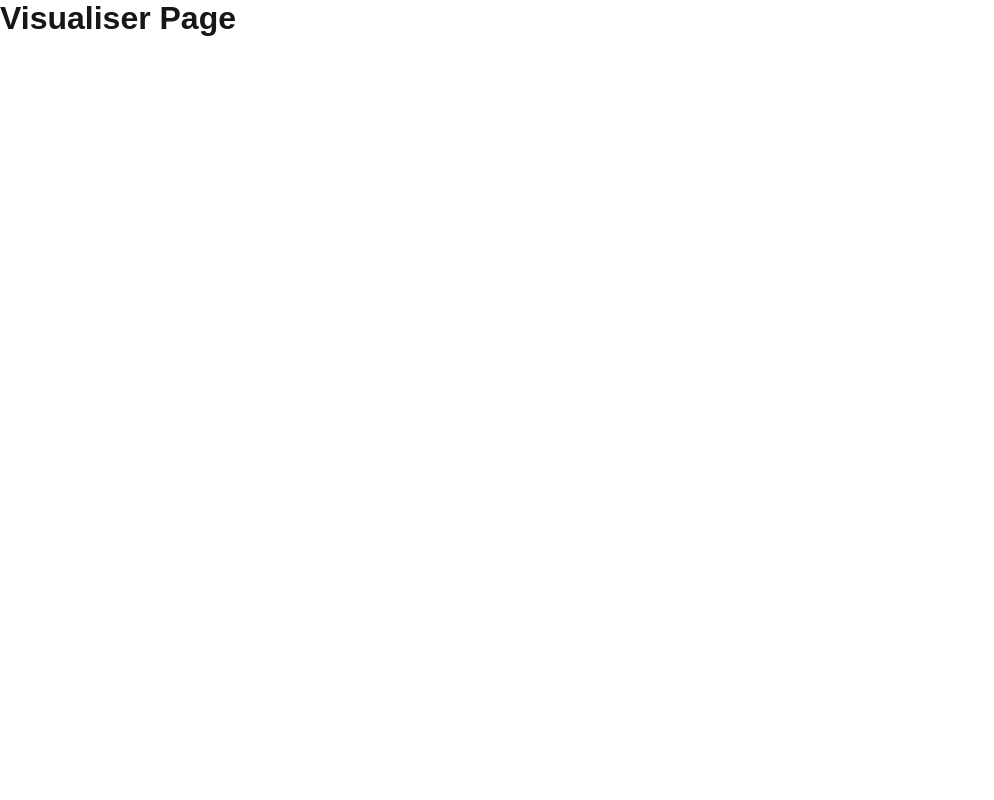
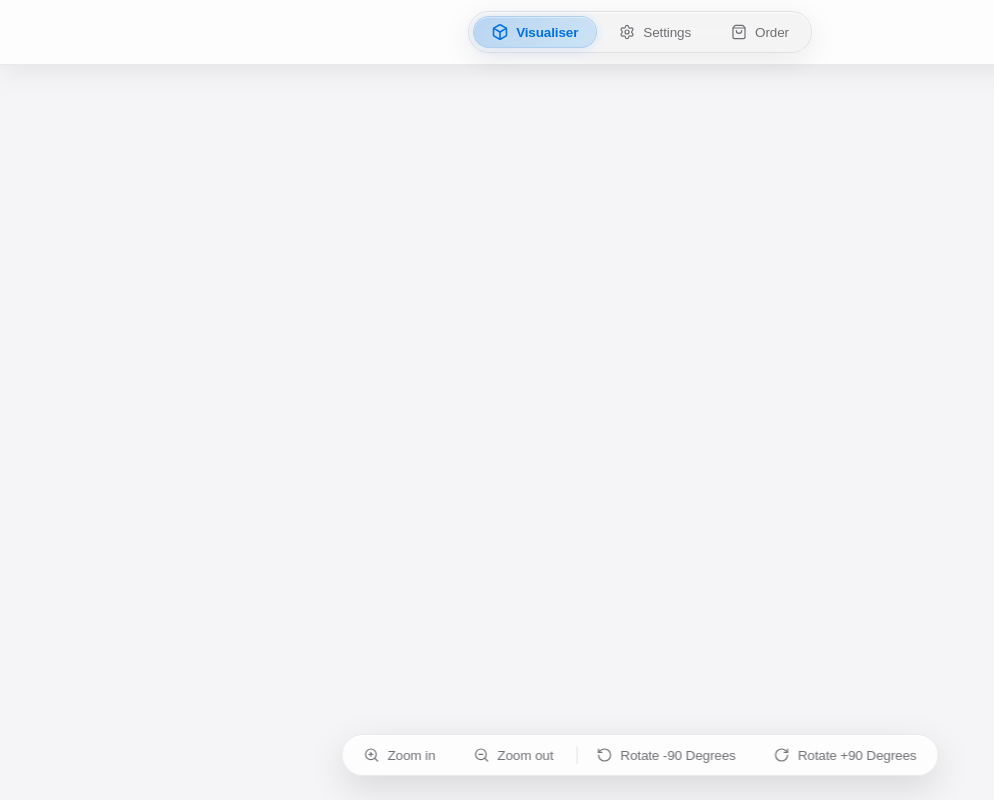
Before and after one commit to LTSmq/comp4050-epic-team, a Next.js app in the folder website/: page /visualiser in a window 1280 px wide. Shown: the whole page, without its empty margins (0-994 px from the left). Built offline with nearby package versions, Linux system fonts and the light colour scheme.

Commit message:
feat(ui): navbars, lucide for icons
added /components/topNavBar
added /components/bottomNavBar
added lucide-react to dependencies

```diff
--- a/website/package.json
+++ b/website/package.json
@@ -9,6 +9,7 @@
     "lint": "eslint"
   },
   "dependencies": {
+    "lucide-react": "^1.31.0",
     "next": "16.3.0",
     "react": "19.2.8",
     "react-dom": "19.2.8"
--- a/website/src/app/visualiser/page.tsx
+++ b/website/src/app/visualiser/page.tsx
@@ -1,7 +1,15 @@
+"use client";
+
+import TopNavBar from "@/components/topNavBar/topNavBar";
+import BottomBar from "@/components/bottomBar/bottomBar";
+import { styles } from "./style";
+
 export default function VisualiserPage() {
   return (
-    <main>
-      <h1>Visualiser Page</h1>
-    </main>
+    <div style={styles.pageWrapper}>
+      <TopNavBar />
+      <main style={styles.mainContent} />
+      <BottomBar />
+    </div>
   );
 }
--- a/website/src/app/visualiser/style.ts
+++ b/website/src/app/visualiser/style.ts
@@ -1 +1,13 @@
-export const styles = {};
+import type { CSSProperties } from "react";
+
+export const styles: Record<string, CSSProperties> = {
+  pageWrapper: {
+    minHeight: "100vh", width: "100%", backgroundColor: "#f5f5f7", color: "#1d1d1f",
+    display: "flex", flexDirection: "column", position: "relative", overflowX: "hidden",
+  },
+  mainContent: {
+    flex: 1, display: "flex", flexDirection: "column", width: "100%", position: "relative",
+  },
+};
+
+export default styles;
--- /dev/null
+++ b/website/src/components/bottomBar/bottomBar.module.css
@@ -0,0 +1,97 @@
+.bottomBarWrapper {
+  position: fixed;
+  z-index: 100;
+  bottom: 24px;
+  left: 50%;
+  transform: translateX(-50%);
+}
+
+.capsuleTrack {
+  display: flex;
+  align-items: center;
+  gap: 4px;
+  padding: 4px;
+  border: 1px solid rgba(0, 0, 0, 0.08);
+  border-radius: 28px;
+  background-color: rgba(255, 255, 255, 0.82);
+  box-shadow: inset 0 1px 1px rgba(255, 255, 255, 0.8), 0 12px 36px rgba(0, 0, 0, 0.12);
+  backdrop-filter: blur(24px) saturate(180%);
+  -webkit-backdrop-filter: blur(24px) saturate(180%);
+}
+
+.controlButton {
+  display: flex;
+  align-items: center;
+  gap: 8px;
+  padding: 7px 16px;
+  border: 1px solid transparent;
+  border-radius: 22px;
+  background-color: transparent;
+  color: #6e6e73;
+  font-size: 13.5px;
+  font-family: inherit;
+  letter-spacing: -0.01em;
+  cursor: pointer;
+  user-select: none;
+  transition: all 0.25s cubic-bezier(0.16, 1, 0.3, 1);
+}
+
+.controlButton:active {
+  background-color: rgba(0, 0, 0, 0.1);
+  transform: translateY(0) scale(0.97);
+}
+
+.iconWrapper {
+  display: flex;
+  align-items: center;
+  justify-content: center;
+  color: #6e6e73;
+  transition: all 0.25s ease;
+}
+
+.label {
+  font-weight: 500;
+  transition: color 0.2s ease;
+}
+
+.divider {
+  width: 1px;
+  height: 18px;
+  margin: 0 2px;
+  background-color: rgba(0, 0, 0, 0.1);
+}
+
+@media (hover: hover) {
+  .controlButton:hover {
+    background-color: rgba(0, 0, 0, 0.05);
+    color: #1d1d1f;
+    transform: translateY(-1px);
+  }
+
+  .controlButton:hover .iconWrapper {
+    color: #1d1d1f;
+    transform: scale(1.08);
+  }
+}
+
+@media (max-width: 640px) {
+  .bottomBarWrapper {
+    bottom: max(16px, env(safe-area-inset-bottom));
+    max-width: calc(100% - 24px);
+  }
+
+  .controlButton {
+    width: 44px;
+    height: 44px;
+    justify-content: center;
+    padding: 0;
+  }
+
+  .label {
+    display: none;
+  }
+
+  .divider {
+    margin: 0;
+  }
+}
--- /dev/null
+++ b/website/src/components/bottomBar/bottomBar.tsx
@@ -0,0 +1,41 @@
+import { RotateCcw, RotateCw, type LucideIcon, ZoomIn, ZoomOut } from "lucide-react";
+import styles from "./bottomBar.module.css";
+
+interface ControlItem {
+  name: string;
+  actionKey: string;
+  icon: LucideIcon;
+}
+
+const controlItems: ControlItem[] = [
+  { name: "Zoom in", actionKey: "zoom-in", icon: ZoomIn },
+  { name: "Zoom out", actionKey: "zoom-out", icon: ZoomOut },
+  { name: "Rotate -90 Degrees", actionKey: "rotate-ccw", icon: RotateCcw },
+  { name: "Rotate +90 Degrees", actionKey: "rotate-cw", icon: RotateCw },
+];
+
+export function BottomBar() {
+  return (
+    <aside className={styles.bottomBarWrapper} aria-label="3D Viewport Controls">
+      <div className={styles.capsuleTrack}>
+        {controlItems.map((item, index) => {
+          const Icon = item.icon;
+
+          return (
+            <div key={item.actionKey} style={{ display: "flex", alignItems: "center" }}>
+              {index === 2 && <div className={styles.divider} />}
+              <button type="button" className={styles.controlButton} aria-label={item.name}>
+                <span className={styles.iconWrapper}>
+                  <Icon size={16} strokeWidth={1.8} aria-hidden="true" />
+                </span>
+                <span className={styles.label}>{item.name}</span>
+              </button>
+            </div>
+          );
+        })}
+      </div>
+    </aside>
+  );
+}
+
+export default BottomBar;
--- /dev/null
+++ b/website/src/components/topNavBar/topNavBar.module.css
@@ -0,0 +1,133 @@
+.header {
+  position: sticky;
+  top: 0;
+  z-index: 100;
+  width: 100%;
+  backdrop-filter: blur(24px) saturate(180%);
+  -webkit-backdrop-filter: blur(24px) saturate(180%);
+  background-color: rgba(255, 255, 255, 0.78);
+  border-bottom: 1px solid rgba(0, 0, 0, 0.08);
+  box-shadow: 0 4px 30px rgba(0, 0, 0, 0.08);
+  transition: all 0.3s cubic-bezier(0.16, 1, 0.3, 1);
+}
+
+.navContainer {
+  display: flex;
+  align-items: center;
+  justify-content: center;
+  height: 64px;
+  max-width: 1400px;
+  margin: 0 auto;
+  padding: 0 24px;
+}
+
+.capsuleTrack {
+  display: flex;
+  align-items: center;
+  gap: 4px;
+  padding: 4px;
+  border: 1px solid rgba(0, 0, 0, 0.08);
+  border-radius: 28px;
+  background-color: rgba(0, 0, 0, 0.04);
+  box-shadow: inset 0 1px 1px rgba(255, 255, 255, 0.8), 0 8px 32px rgba(0, 0, 0, 0.08);
+  backdrop-filter: blur(20px);
+  -webkit-backdrop-filter: blur(20px);
+}
+
+.navButton {
+  position: relative;
+  display: flex;
+  align-items: center;
+  gap: 8px;
+  padding: 7px 18px;
+  overflow: hidden;
+  border-radius: 22px;
+  font-size: 13.5px;
+  letter-spacing: -0.01em;
+  cursor: pointer;
+  user-select: none;
+  transition: all 0.25s cubic-bezier(0.16, 1, 0.3, 1);
+}
+
+.navButtonActive {
+  border: 1px solid rgba(0, 113, 227, 0.2);
+  background-color: rgba(0, 113, 227, 0.1);
+  box-shadow: 0 2px 14px rgba(0, 113, 227, 0.12), inset 0 1px 0 rgba(255, 255, 255, 0.8);
+}
+
+.activeLiquidPill {
+  position: absolute;
+  inset: 0;
+  z-index: 0;
+  border-radius: 22px;
+  background: linear-gradient(135deg, rgba(0, 113, 227, 0.16) 0%, rgba(56, 189, 248, 0.1) 100%);
+  box-shadow: 0 0 20px rgba(0, 113, 227, 0.18);
+}
+
+.iconWrapper,
+.navLabel {
+  z-index: 1;
+}
+
+.iconWrapper {
+  display: flex;
+  align-items: center;
+  justify-content: center;
+  color: #6e6e73;
+  transition: all 0.25s ease;
+}
+
+.navLabel {
+  color: #6e6e73;
+  font-weight: 500;
+  transition: color 0.2s ease;
+}
+
+.navButtonActive .iconWrapper {
+  color: #0071e3;
+  transform: scale(1.08);
+}
+
+.navButtonActive .navLabel {
+  color: #0071e3;
+  font-weight: 600;
+}
+
+@media (hover: hover) {
+  .navButton:hover:not(.navButtonActive) {
+    background-color: rgba(0, 0, 0, 0.05);
+    transform: translateY(-1px);
+  }
+
+  .navButton:hover:not(.navButtonActive) .iconWrapper {
+    color: #1d1d1f;
+    transform: scale(1.08);
+  }
+
+  .navButton:hover:not(.navButtonActive) .navLabel {
+    color: #1d1d1f;
+  }
+}
+
+@media (max-width: 640px) {
+  .navContainer {
+    height: 60px;
+    padding: 0 12px;
+  }
+
+  .capsuleTrack {
+    width: 100%;
+    justify-content: space-between;
+  }
+
+  .navButton {
+    flex: 1;
+    justify-content: center;
+    min-width: 0;
+    min-height: 44px;
+    gap: 4px;
+    padding: 7px 8px;
+    font-size: 12px;
+    white-space: nowrap;
+  }
+}
--- /dev/null
+++ b/website/src/components/topNavBar/topNavBar.tsx
@@ -0,0 +1,53 @@
+"use client";
+
+import { Box, type LucideIcon, Settings, ShoppingBag } from "lucide-react";
+import Link from "next/link";
+import { usePathname } from "next/navigation";
+import styles from "./topNavBar.module.css";
+
+interface NavItem {
+  name: string;
+  href: string;
+  icon: LucideIcon;
+}
+
+const navItems: NavItem[] = [
+  { name: "Visualiser", href: "/visualiser", icon: Box },
+  { name: "Settings", href: "/settings", icon: Settings },
+  { name: "Order", href: "/order", icon: ShoppingBag },
+];
+
+export function TopNavBar() {
+  const pathname = usePathname();
+
+  return (
+    <header className={styles.header}>
+      <div className={styles.navContainer}>
+        <nav className={styles.capsuleTrack} aria-label="Main Navigation">
+          {navItems.map((item) => {
+            const isActive =
+              pathname === item.href || (item.href === "/visualiser" && ["/", "/visualiser"].includes(pathname));
+            const Icon = item.icon;
+
+            return (
+              <Link
+                key={item.name}
+                href={item.href}
+                aria-current={isActive ? "page" : undefined}
+                className={`${styles.navButton} ${isActive ? styles.navButtonActive : ""}`}
+              >
+                {isActive && <div className={styles.activeLiquidPill} />}
+                <span className={styles.iconWrapper}>
+                  <Icon size={16} strokeWidth={isActive ? 2.2 : 1.8} aria-hidden="true" />
+                </span>
+                <span className={styles.navLabel}>{item.name}</span>
+              </Link>
+            );
+          })}
+        </nav>
+      </div>
+    </header>
+  );
+}
+
+export default TopNavBar;
```
Also changed, not shown: 1 other file (tests, documents, lock files or other folders).
